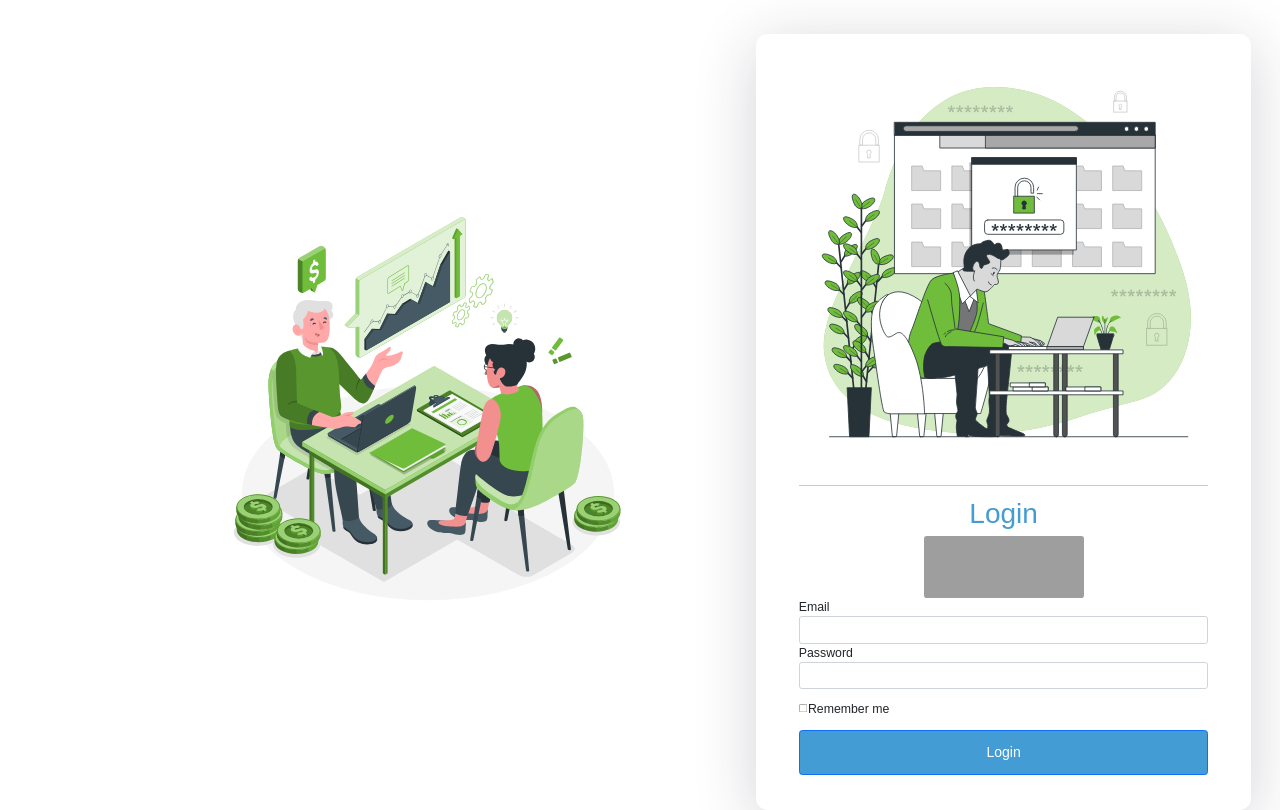
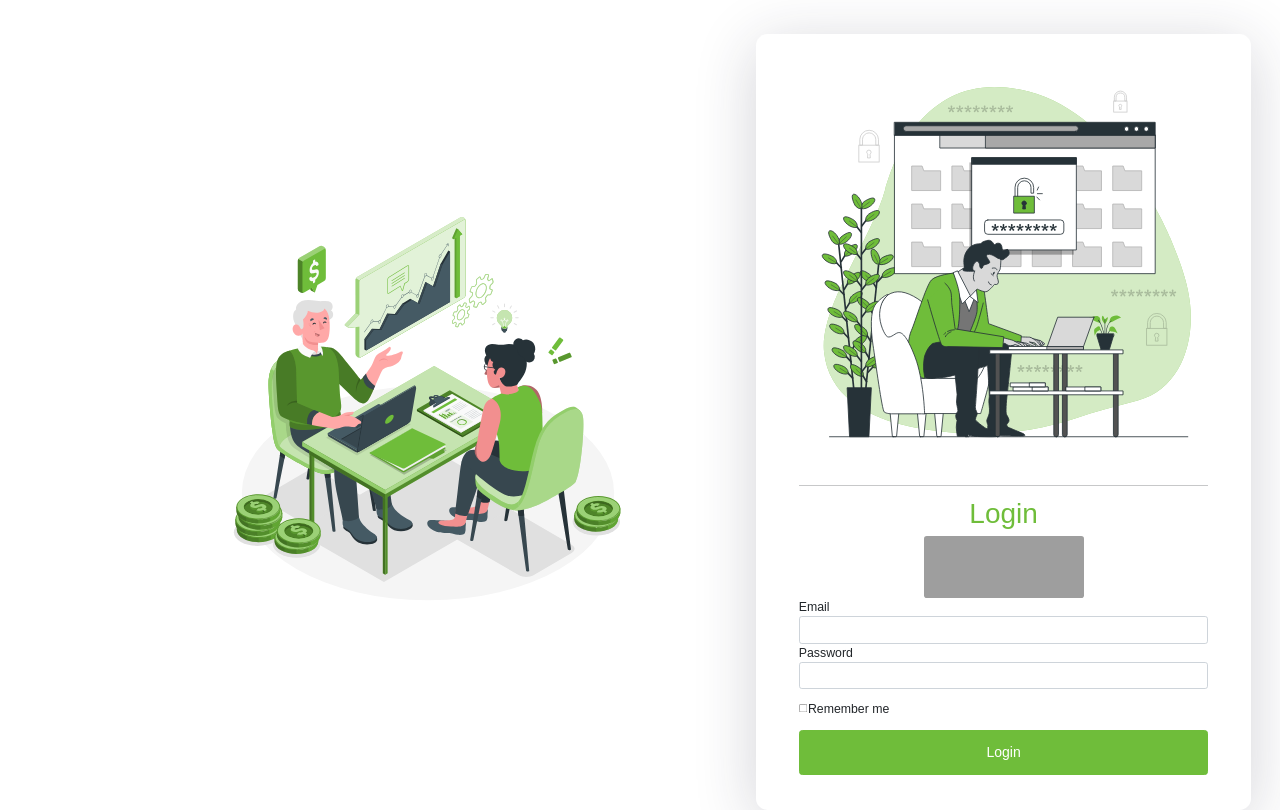
Before and after one commit to michael-basweti/dt_one_frontend, a React (Create React App) app: page / in a window 1280 px wide. Built offline with nearby package versions, Linux system fonts and the light colour scheme; grey boxes are pictures that could not be loaded.

Commit message:
change colors to theme color

```diff
--- a/src/components/layout/Navbar.css
+++ b/src/components/layout/Navbar.css
@@ -1,5 +1,5 @@
 .navbar {
-  background-color: #439CD3;
+  background-color: #6FBD3A;
   height: 5em;
   display: flex;
   color: #f5f5f5;
@@ -10,6 +10,12 @@
 .bg-color-font{
   color: #ffffff !important;
 
+}
+
+.btn-primary:hover {
+  color: #ddf7aa;
+  background-color: #6FBD3A;
+  border-color: #6FBD3A;
 }
 
 .jumbotron .d-flex .align-items-center{
@@ -41,15 +47,16 @@ hr.divider {
 
 
 .cl {
-  background-color: #439CD3;
+  background-color: #6FBD3A;
 }
 
 .text-primary {
-  color: #439CD3 !important;
+  color: #6FBD3A !important;
+
 }
 
 .nav-menu {
-  background-color:#439CD3;
+  background-color:#6FBD3A;
   width: 17.625em;
   height: 100%;
   display: flex;
@@ -206,11 +213,12 @@ color: #030303;
 }
 
 .btn-primary {
-background-color: #439CD3;
+background-color: #6FBD3A;
+border-color: #6FBD3A;
 }
 .btn-outline-primary {
-  border-color: #439CD3;
-  color: #439CD3;
+  border-color: #6FBD3A;
+  color: #6FBD3A;
 }
 
 .auth-wrapper-register {
```
